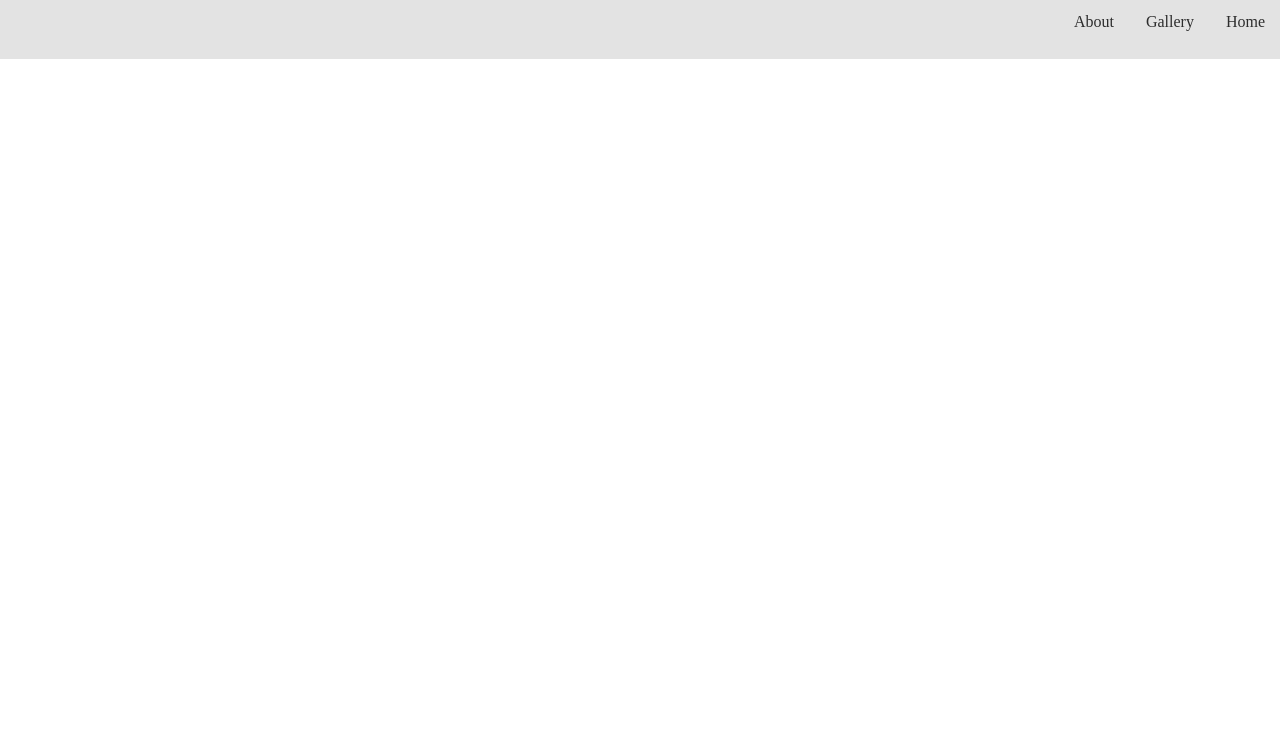
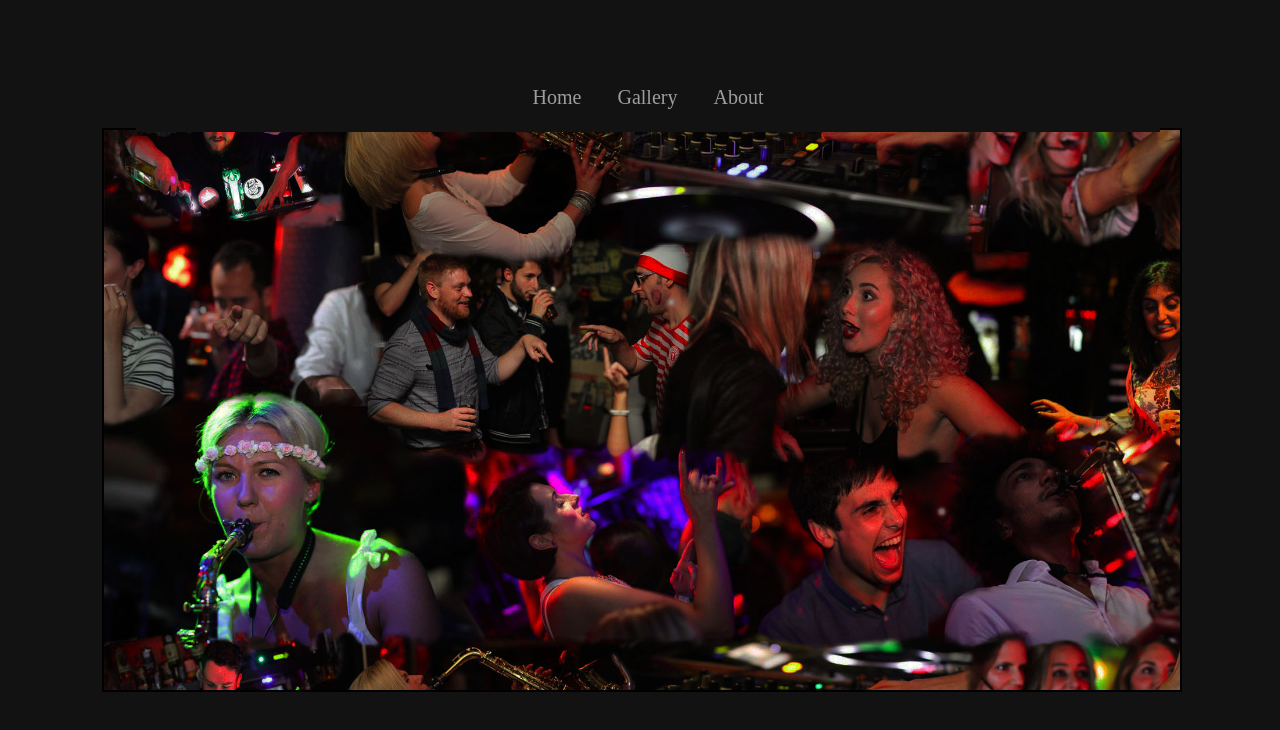
Before and after one commit to Laurendv/toc-productions, a plain HTML site: page index.html in a window 1280 px wide. Drawn offline with Linux system fonts and the light colour scheme.

Commit message:
First draft for index.html with scrlling background

```diff
--- a/index.html
+++ b/index.html
@@ -24,7 +24,7 @@
 </div>
 
 
-  <div id="scrolling-background" class="container" style="background-image: url(images/scrolling-background3.jpg); background-position: 50% 20%;">
+  <div id="moving-background" >
 
   </div>
 
--- a/main.css
+++ b/main.css
@@ -1,31 +1,41 @@
 /**  Navigation **/
 
 .nav{
-  margin-top: -9px;
-  margin-left: -9px;
-  margin-right: -9px;
+  margin-top: 5%;
+  margin-left: 10%;
+  margin-right: 10%;
+  position:fixed;
+  z-index:6;
+  position:fixed;
+  width:80%;
 }
 
 
 .nav ul {
     list-style-type: none;
-    margin: 0;
+    margin: 0 auto;
     padding: 0;
     overflow: hidden;
-    background-color: #e3e3e3;
+    background-color: rgb(18, 18, 18);
     height: 60px;
     margin-top: 0px;
+    text-align:center;
   }
 
+.navwrap{
+
+}
+
 .nav li {
-  float: right;
+   display:inline-block;
 
 }
 
 
 .nav li a {
+    font-size: 20px;
     display: block;
-    color: rgb(45, 45, 45);
+    color: rgb(158, 158, 158);
     text-align: center;
     padding: 14px 16px;
     text-decoration: none;
@@ -34,3 +44,38 @@
 .nav li a:hover {
     background-color: #ffffff;
 }
+
+
+
+/**  Home page**/
+
+body {
+  background-color:rgb(18, 18, 18);
+}
+
+#moving-background{
+  border: black solid 2px;
+  z-index:5;
+  background-image: url(images/homebackground.jpg);
+  background-position: 50% 20%;
+  top: 0;
+  left: 0;
+  margin-top: 10%;
+  margin-left: 8%;
+  width: 84%;
+  height: 70%;
+  position: absolute;
+  -webkit-animation: Scroll 200s linear infinite;
+  animation: Scroll 200s linear infinite;
+  background-size: cover;
+}
+
+@-webkit-keyframes Scroll {
+from {background-position: 0 0;}
+to {background-position: 0 -3330px;}
+}
+
+@keyframes Scroll {
+from {background-position: 0 0;}
+to {background-position: 0 -3330px;}
+}
```
Also changed, not shown: images/homebackground.jpg (added).
